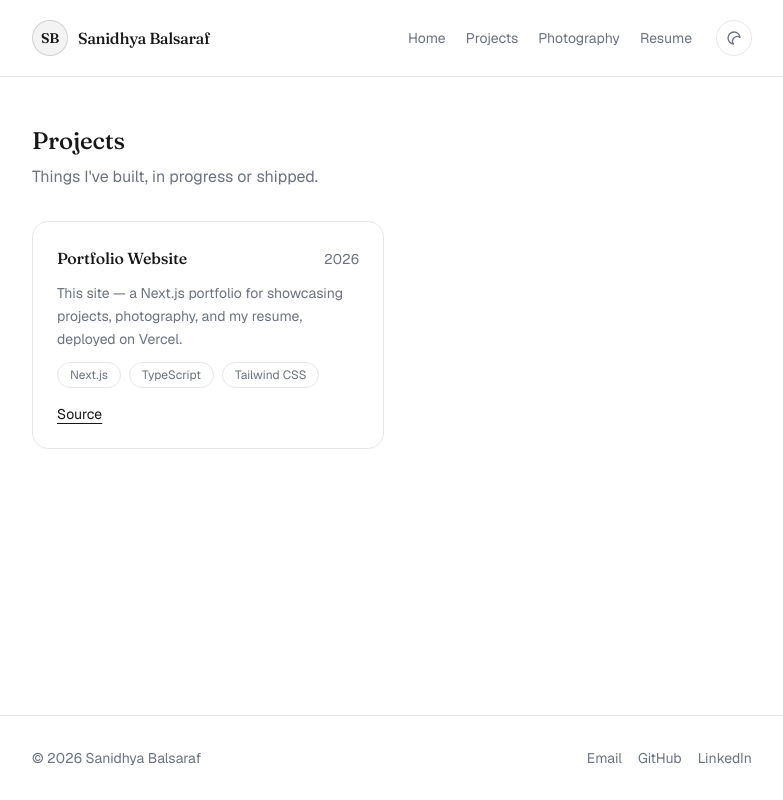
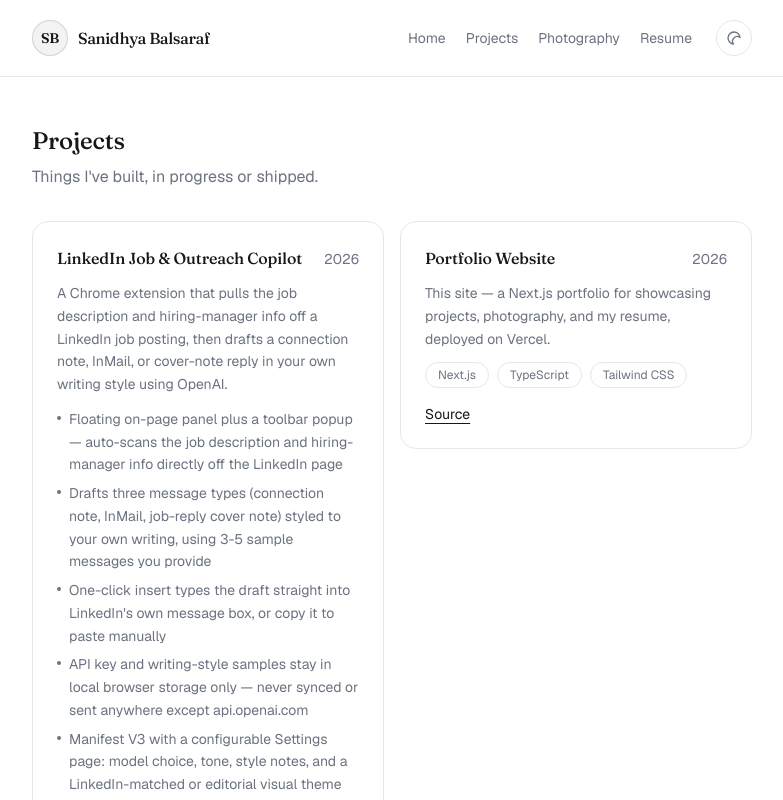
Before and after one commit to sanidhyasbalsaraf-lgtm/sanidhyas-portfolio, a Next.js app: page /projects in a window 1280 px wide. Shown: the top 800 px of the page, without its empty margins (248-1031 px from the left). Built offline with nearby package versions, Linux system fonts and the light colour scheme.

Commit message:
Add LinkedIn Job & Outreach Copilot project
Adds a detailed project card with highlight bullets (new optional
Project.highlights field) alongside the existing description/tags format.
Links to the extension's new public repo.

```diff
--- a/src/app/projects/page.tsx
+++ b/src/app/projects/page.tsx
@@ -18,7 +18,7 @@ export default function ProjectsPage() {
       {projects.length === 0 ? (
         <p className="text-muted">Nothing here yet — check back soon.</p>
       ) : (
-        <div className="grid grid-cols-1 gap-4 sm:grid-cols-2">
+        <div className="grid grid-cols-1 items-start gap-4 sm:grid-cols-2">
           {projects.map((project) => (
             <ProjectCard key={project.title} project={project} />
           ))}
--- a/src/components/ProjectCard.tsx
+++ b/src/components/ProjectCard.tsx
@@ -12,6 +12,16 @@ export default function ProjectCard({ project }: { project: Project }) {
       <p className="text-sm leading-relaxed text-muted">
         {project.description}
       </p>
+      {project.highlights && project.highlights.length > 0 && (
+        <ul className="flex flex-col gap-1.5 text-sm leading-relaxed text-muted">
+          {project.highlights.map((point) => (
+            <li key={point} className="flex gap-2">
+              <span className="mt-2 h-1 w-1 shrink-0 rounded-full bg-muted" />
+              <span>{point}</span>
+            </li>
+          ))}
+        </ul>
+      )}
       {project.tags.length > 0 && (
         <ul className="flex flex-wrap gap-2">
           {project.tags.map((tag) => (
--- a/src/data/projects.ts
+++ b/src/data/projects.ts
@@ -4,12 +4,28 @@ export type Project = {
   title: string;
   description: string;
   tags: string[];
+  highlights?: string[]; // optional bullet points for more detail
   link?: string; // live demo URL
   repo?: string; // source code URL
   year?: string;
 };
 
 export const projects: Project[] = [
+  {
+    title: "LinkedIn Job & Outreach Copilot",
+    description:
+      "A Chrome extension that pulls the job description and hiring-manager info off a LinkedIn job posting, then drafts a connection note, InMail, or cover-note reply in your own writing style using OpenAI.",
+    highlights: [
+      "Floating on-page panel plus a toolbar popup — auto-scans the job description and hiring-manager info directly off the LinkedIn page",
+      "Drafts three message types (connection note, InMail, job-reply cover note) styled to your own writing, using 3-5 sample messages you provide",
+      "One-click insert types the draft straight into LinkedIn's own message box, or copy it to paste manually",
+      "API key and writing-style samples stay in local browser storage only — never synced or sent anywhere except api.openai.com",
+      "Manifest V3 with a configurable Settings page: model choice, tone, style notes, and a LinkedIn-matched or editorial visual theme with light/dark mode",
+    ],
+    tags: ["Chrome Extension", "JavaScript", "Manifest V3", "OpenAI API"],
+    repo: "https://github.com/sanidhyasbalsaraf-lgtm/linkedin-copilot-extension",
+    year: "2026",
+  },
   {
     title: "Portfolio Website",
     description:
```
